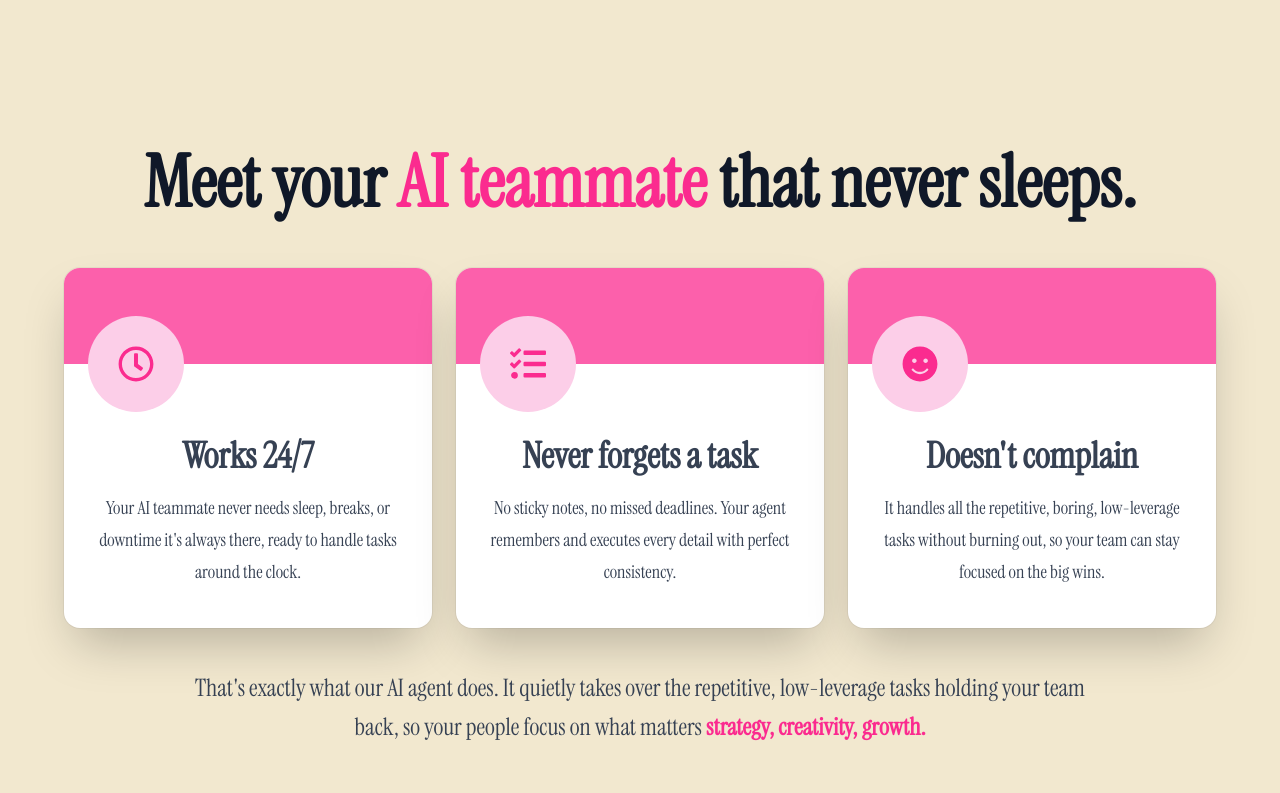
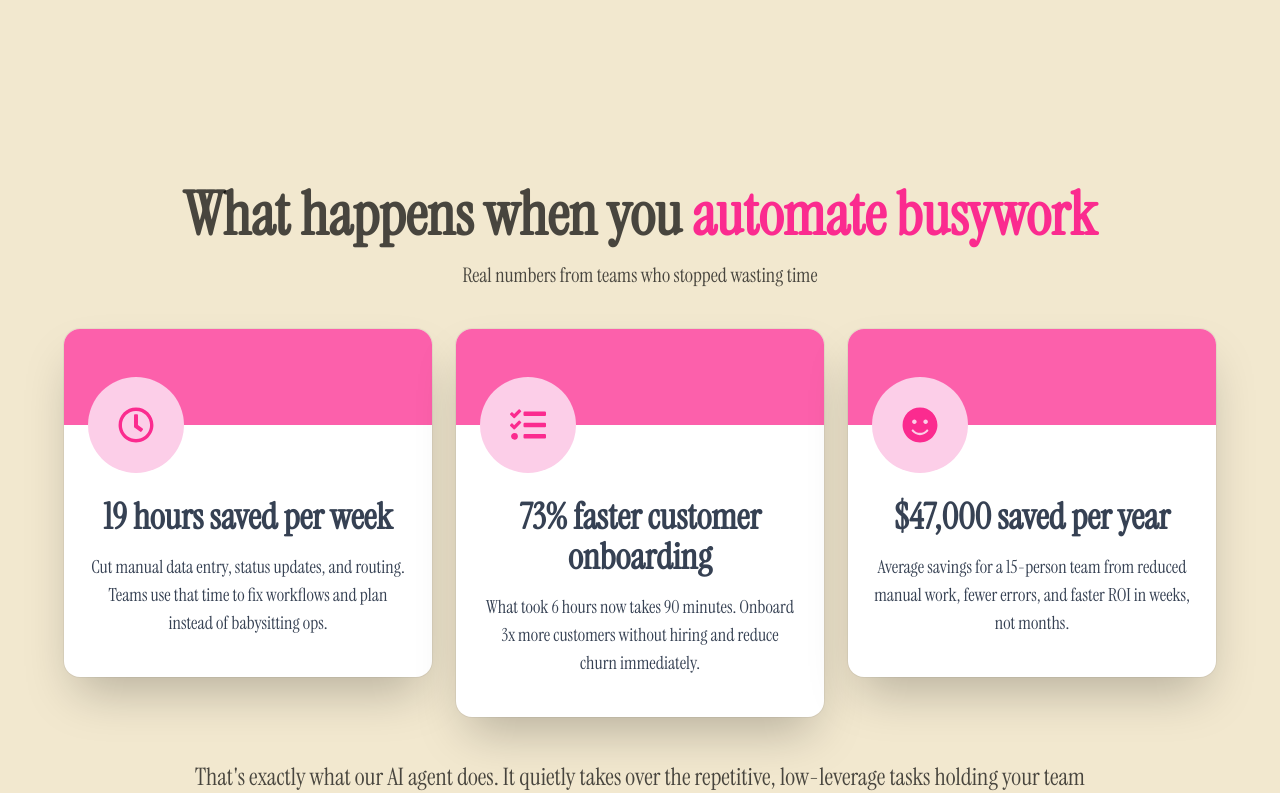
Before and after one commit to FahadBinQaiser/Parallax, a React (Vite) app: page / in a window 1280 px wide. Shown: the part 3120-3913 px from the top of the page. Built offline with nearby package versions, Linux system fonts and the light colour scheme.

Commit message:
Changing from feature to outcomes

```diff
--- a/src/components/SolutionSection/SolutionSection.jsx
+++ b/src/components/SolutionSection/SolutionSection.jsx
@@ -7,30 +7,33 @@ export default function SolutionSection() {
   const solutions = [
     {
       icon: <FaRegClock className="text-[#FB2B8F] text-4xl" />,
-      title: "Works 24/7",
-      desc: "Your AI teammate never needs sleep, breaks, or downtime it's always there, ready to handle tasks around the clock.",
+      title: "19 hours saved per week",
+      desc: "Cut manual data entry, status updates, and routing. Teams use that time to fix workflows and plan instead of babysitting ops.",
     },
     {
       icon: <FaTasks className="text-[#FB2B8F] text-4xl" />,
-      title: "Never forgets a task",
-      desc: "No sticky notes, no missed deadlines. Your agent remembers and executes every detail with perfect consistency.",
+      title: "73% faster customer onboarding",
+      desc: "What took 6 hours now takes 90 minutes. Onboard 3x more customers without hiring and reduce churn immediately.",
     },
     {
       icon: <FaSmile className="text-[#FB2B8F] text-4xl" />,
-      title: "Doesn't complain",
-      desc: "It handles all the repetitive, boring, low-leverage tasks without burning out, so your team can stay focused on the big wins.",
+      title: "$47,000 saved per year",
+      desc: "Average savings for a 15-person team from reduced manual work, fewer errors, and faster ROI in weeks, not months.",
     },
   ];
 
   return (
     <section className="text-[#000000]/70 py-20 px-5 xl:px-0">
       <div className="max-w-6xl space-y-10 mx-auto text-center">
-        <h1 className="text-5xl sm:text-6xl md:text-7xl font-bold text-gray-900 leading-tight">
-          Meet your{" "}
-          <span className="highlight text-[#FB2B8F]">AI teammate</span> that
-          never sleeps.
-        </h1>
-
+        <div className="contentText pt-10">
+          <h1 className="text-5xl text-balance sm:text-6xl md:text-6xl font-bold leading-tight">
+            What happens when you{" "}
+            <span className="highlight text-[#FB2B8F]">automate busywork</span>
+          </h1>
+          <p className="text-xl pt-2 font-medium">
+            Real numbers from teams who stopped wasting time
+          </p>
+        </div>
         <div className="grid grid-cols-1 md:grid-cols-2 lg:grid-cols-3 gap-y-6 gap-x-6">
           {solutions.map((item, idx) => (
             <div
@@ -46,7 +49,7 @@ export default function SolutionSection() {
           ))}
         </div>
 
-        <p className="text-lg md:text-2xl text-gray-700 max-w-4xl mx-auto leading-relaxed">
+        <p className="text-lg md:text-2xl max-w-4xl mx-auto leading-relaxed">
           That's exactly what our AI agent does. It quietly takes over the
           repetitive, low-leverage tasks holding your team back, so your people
           focus on what matters{" "}
--- a/src/components/UI_Components/Card.jsx
+++ b/src/components/UI_Components/Card.jsx
@@ -12,7 +12,7 @@ const Card = ({ icon, title, desc }) => {
 
         <div className="space-y-4 pt-6 text-lg leading-8 text-gray-700 transition-all duration-500 group-hover:text-white">
           <h3 className="text-4xl font-bold">{title}</h3>
-          <p>{desc}</p>
+          <p className="text-pretty text-lg font-medium">{desc}</p>
         </div>
       </div>
     </div>
```
